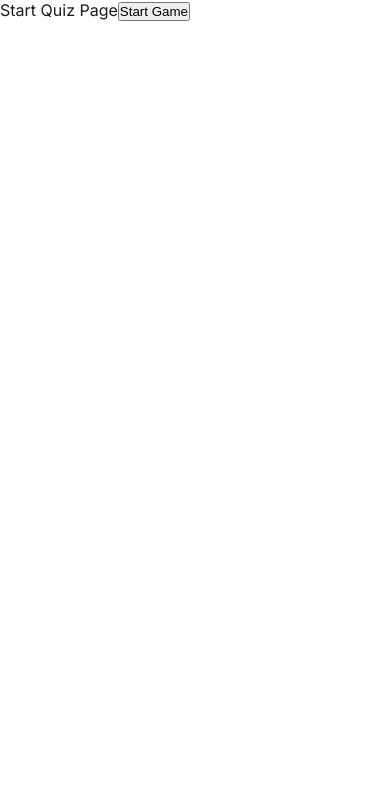
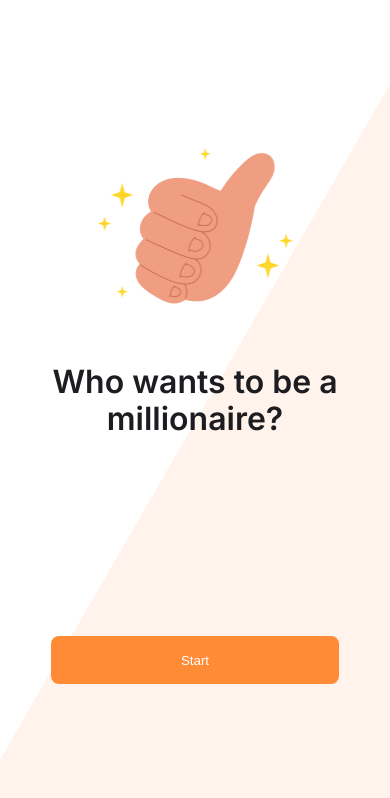
Before and after one commit to yevhenii-pyl/millionare-game, a Next.js app: page / in a window 390 px wide. Shown: the top 798 px of the page. Built offline with nearby package versions, Linux system fonts and the light colour scheme.

Commit message:
feat(feature): start game screen UI

```diff
--- a/src/app/layout.tsx
+++ b/src/app/layout.tsx
@@ -1,7 +1,8 @@
 import type { Metadata } from "next";
 import { Inter } from "next/font/google";
 
-import "../styles/globals.css";
+import "@/styles/globals.css";
+import "@/styles/variables.css";
 
 export const metadata: Metadata = {
   title: "Who wants to become a Millionaire?",
--- /dev/null
+++ b/src/app/page.module.css
@@ -0,0 +1,122 @@
+.wrapper {
+  width: 100%;
+  min-height: 100vh;
+  background: linear-gradient(
+    120deg,
+    var(--white-100) 50%,
+    var(--orange-5) 50%
+  );
+}
+
+.mainContainer {
+  width: 100%;
+  max-width: 1440px;
+  height: 100vh;
+  display: grid;
+  grid-template-columns: 1fr;
+  grid-template-rows: repeat(6, 1fr);
+  grid-row-gap: 24px;
+  align-items: center;
+  justify-items: center;
+}
+
+.mainContainer img {
+  grid-row: 2;
+}
+
+.title {
+  font-weight: 600;
+  font-size: 32px;
+  line-height: 37px;
+  text-align: center;
+  cursor: default;
+  grid-row: 3;
+}
+
+.mainContainer button {
+  grid-row: 5;
+}
+
+@media (min-width: 993px) {
+  .wrapper {
+    background: linear-gradient(
+      146deg,
+      var(--white-100) 50%,
+      var(--orange-5) 50%
+    );
+  }
+
+  .mainContainer {
+    grid-template-rows: repeat(10, 1fr);
+    grid-template-columns: 1fr 1fr;
+    grid-column-gap: 32px;
+    padding: 0 80px;
+  }
+
+  .mainContainer img {
+    grid-column: 1;
+    grid-row: 5;
+  }
+
+  .title,
+  .mainContainer button {
+    grid-column: 2;
+    justify-self: left;
+  }
+
+  .title {
+    grid-row: 5;
+    text-align: left;
+    align-self: flex-start;
+    padding-top: 40px;
+  }
+
+  .mainContainer button {
+    grid-row: 5;
+    align-self: auto;
+    margin-top: 128px;
+  }
+}
+
+@media (min-width: 1330px) {
+  .wrapper {
+    background: linear-gradient(
+      154deg,
+      var(--white-100) 50%,
+      var(--orange-5) 50%
+    );
+  }
+
+  .mainContainer {
+    grid-template-rows: repeat(10, 1fr);
+    grid-template-columns: 1fr 1fr;
+    grid-column-gap: 32px;
+    padding: 0 80px;
+  }
+
+  .mainContainer img {
+    grid-column: 1;
+    grid-row: 5;
+  }
+
+  .title,
+  .mainContainer button {
+    grid-column: 2;
+    justify-self: left;
+  }
+
+  .title {
+    grid-row: 5;
+    text-align: left;
+    align-self: flex-start;
+    font-size: 56px;
+    line-height: 64px;
+    padding-top: 40px;
+  }
+
+  .mainContainer button {
+    grid-row: 5;
+    align-self: auto;
+    margin-top: 128px;
+  }
+}
--- a/src/app/page.tsx
+++ b/src/app/page.tsx
@@ -3,9 +3,16 @@
 import { useRouter } from "next/navigation";
 import { useEffect } from "react";
 import Cookie from "js-cookie";
+import Image from "next/image";
 
 import useSessionStorage from "@/hooks/useSessionStorage";
+import useScreenSize from "@/hooks/useScreenSize";
+
 import { UiGameData } from "@/types/Game";
+
+import CTAButton from "@/components/CTAButton/CTAButton";
+
+import styles from "./page.module.css";
 
 const fetchGameData = async (): Promise<UiGameData | null> => {
   try {
@@ -25,6 +32,7 @@ const fetchGameData = async (): Promise<UiGameData | null> => {
 
 export default function Home() {
   const router = useRouter();
+  const { isDesktop } = useScreenSize();
 
   const [storedGame, setStoredGame] = useSessionStorage<UiGameData | null>(
     "game",
@@ -59,11 +67,17 @@ export default function Home() {
   }, [storedGame?.id]);
 
   return (
-    <div>
-      Start Quiz Page
-      <button onClick={handleStartGame} type="button">
-        Start Game
-      </button>
+    <div className={styles.wrapper}>
+      <div className={styles.mainContainer}>
+        <Image
+          src="/images/hand.png"
+          alt="thumbsup"
+          width={isDesktop ? 624 : 285}
+          height={isDesktop ? 367 : 192}
+        />
+        <h1 className={styles.title}>Who wants to be a millionaire?</h1>
+        <CTAButton label="Start" onClick={handleStartGame} />
+      </div>
     </div>
   );
 }
--- /dev/null
+++ b/src/components/CTAButton/CTAButton.module.css
@@ -0,0 +1,23 @@
+.button {
+  width: 288px;
+  height: 48px;
+  padding: 16px 0;
+  border-radius: 8px;
+  border-width: 0;
+  background-color: var(--orange-100);
+  color: var(--white-100);
+  cursor: pointer;
+
+  transition: all 0.3s;
+}
+
+.button:hover,
+.button:active {
+  background-color: var(--orange-120);
+}
+
+@media (min-width: 1024px) {
+  .button:hover {
+    background-color: var(--orange-80);
+  }
+}
--- /dev/null
+++ b/src/components/CTAButton/CTAButton.tsx
@@ -0,0 +1,13 @@
+"use client";
+
+import styles from "./CTAButton.module.css";
+
+function CTAButton({ onClick, label }: { onClick: () => void; label: string }) {
+  return (
+    <button onClick={onClick} type="button" className={styles.button}>
+      {label}
+    </button>
+  );
+}
+
+export default CTAButton;
--- /dev/null
+++ b/src/hooks/useScreenSize.ts
@@ -0,0 +1,32 @@
+import { useState, useEffect } from "react";
+
+const useScreenSize = () => {
+  const [screenSize, setScreenSize] = useState({
+    isMobile: false,
+    isTablet: false,
+    isDesktop: true,
+  });
+
+  const updateScreenSize = () => {
+    const width = window.innerWidth;
+
+    setScreenSize({
+      isMobile: width <= 768,
+      isTablet: width > 768 && width <= 1024,
+      isDesktop: width > 1330,
+    });
+  };
+
+  useEffect(() => {
+    updateScreenSize();
+    window.addEventListener("resize", updateScreenSize);
+
+    return () => {
+      window.removeEventListener("resize", updateScreenSize);
+    };
+  }, []);
+
+  return screenSize;
+};
+
+export default useScreenSize;
--- a/src/styles/globals.css
+++ b/src/styles/globals.css
@@ -6,6 +6,11 @@
   box-sizing: border-box;
 }
 
+html {
+  touch-action: manipulation;
+  -webkit-tap-highlight-color: transparent;
+}
+
 body {
   color: var(--black-100);
 }
--- a/src/styles/variables.css
+++ b/src/styles/variables.css
@@ -1,3 +1,8 @@
 :root {
   --black-100: #1c1c21;
+  --white-100: #ffffff;
+  --orange-5: #fff3eb;
+  --orange-80: #ffac70;
+  --orange-100: #ff8b37;
+  --orange-120: #e87928;
 }
```
Also changed, not shown: public/images/hand.png (added).
